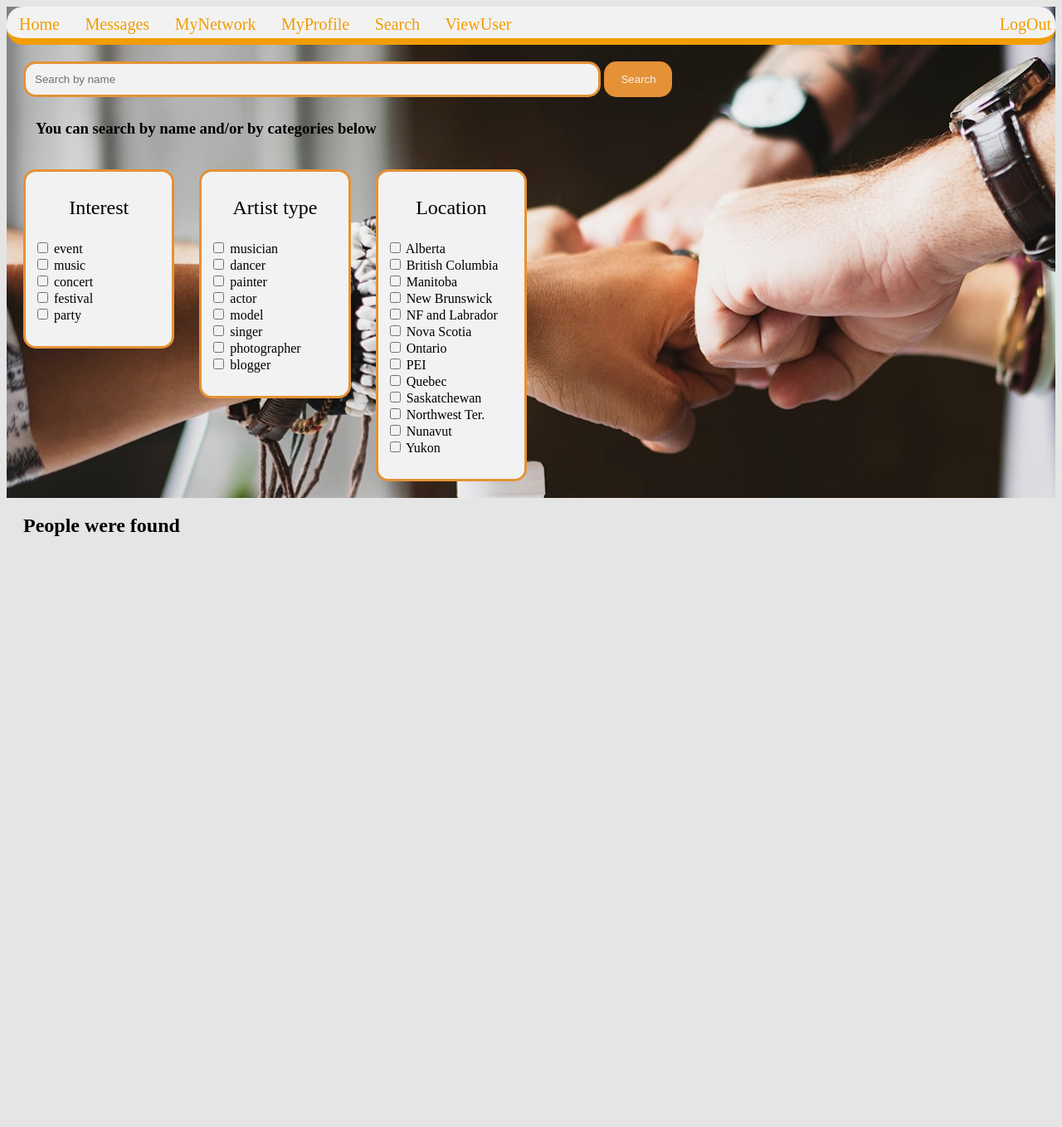
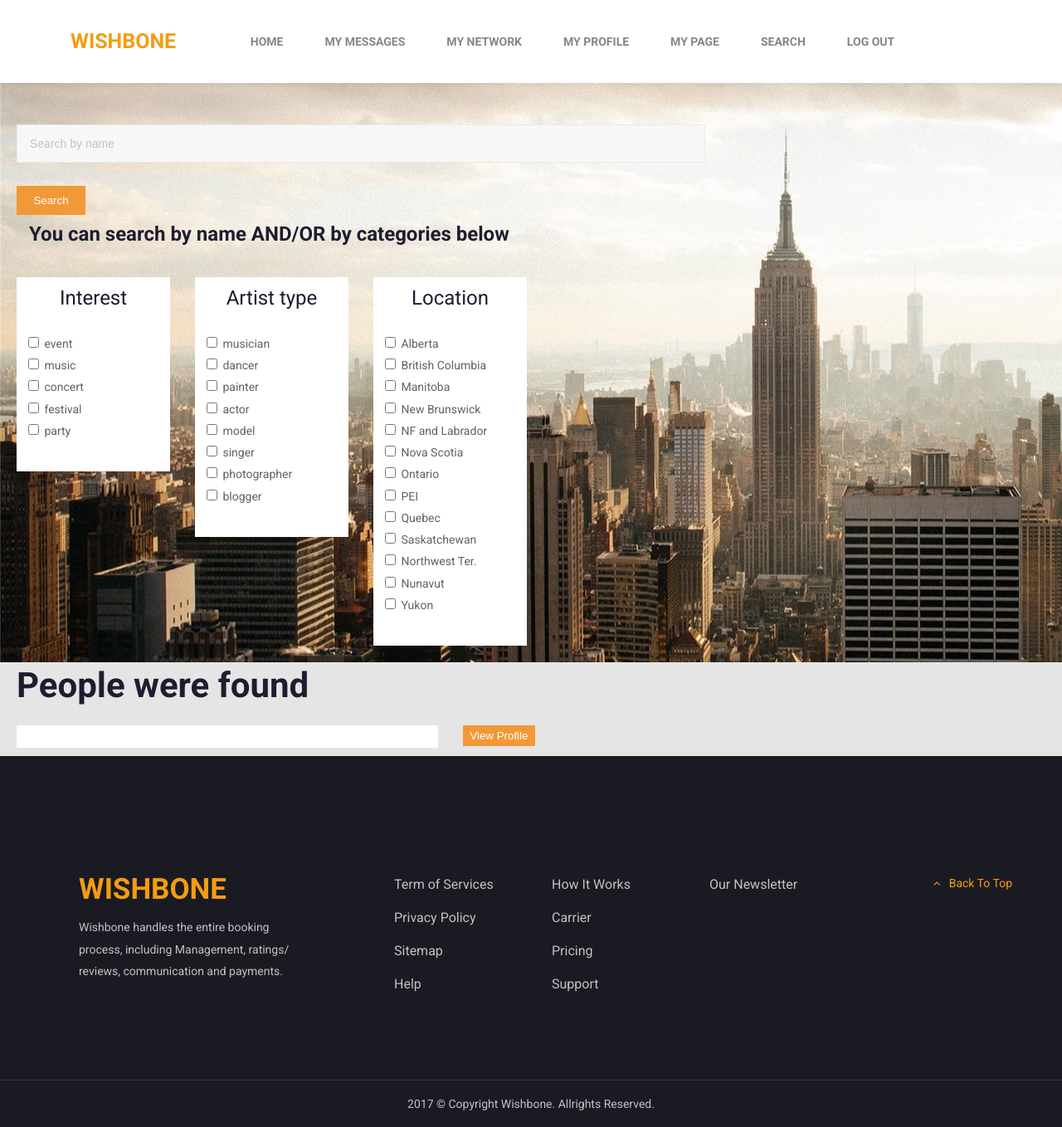
Before and after one commit to Andrarch/Wishbone, a PHP site: page /search.php in a window 1280 px wide. Shown: the whole page at 83% size. Before the commit the page ends 646 px from the top, so only its background shows below. Run offline with PHP 8.4, Linux system fonts and the light colour scheme; the visitor is signed in with stand-in values (Sample User, id 1); some libraries are stand-ins or nearby versions.

Commit message:
search commit

```diff
--- a/Wishbone/assets/css/search.css
+++ b/Wishbone/assets/css/search.css
@@ -9,53 +9,76 @@ body{
 }
 */
 
-.row{
+.row {
     padding-left: 20px;
+
 }
 
-.row2{
+.row2 {
     padding-left: 20px;
     margin: auto;
 }
 
-.search{
+.search {
     width: 100%;
+    margin-top: 150px;
 }
 
-.searchbar{
-    width: 85%;
+.searchbar {
+    width: 80%;
     border: 3px solid #F19938;
-    padding: 11px;
-    border-radius: 15px;
-    margin-top: 20px;
+    padding: 20px;
+/*    border-radius: 15px;*/
+
 }
 
-.searchbtn{
+.searchbtn {
     background-color: #F19938;
     color: white;
-    padding: 14px 20px;
+    padding: 10px;
     margin: 8px 0;
     border: none;
     cursor: pointer;
     width: 10%;
-    border-radius: 15px;
+/*    border-radius: 15px;*/
 }
 
 .searchbtn:hover {
-  color: #fff;
-  background-color: #333333;
+    color: #fff;
+    background-color: #333333;
+
 }
 
-.w3-button{
+.viewProfilebtn {
     background-color: #F19938;
     color: white;
-    padding: 14px 20px;
-
+    padding: 5px;
+/*    margin: 8px 0;*/
     border: none;
     cursor: pointer;
-    width: 10%;
-    border-radius: 15px;
+    width: 30%;
+    margin-top:  5px;
+    margin-bottom: 10px;
+/*    border-radius: 15px;*/
 }
+
+.viewProfilebtn:hover {
+    color: #fff;
+    background-color: #333333;
+}
+
+
+.textboxList {
+  padding-left: 10px;
+   margin-top:  5px;
+    margin-bottom: 10px;
+    background-color: white;
+}
+
+.textboxList:hover {
+    box-shadow: 0 15px 50px 0 rgba(0, 0, 0, .2);
+}
+
 
 .textbox {
     padding: 10px;
@@ -63,8 +86,8 @@ body{
     background-color: white;
     text-align: left;
     transition: all ease .3s;
-    border-radius: 15px;
-    border: 3px solid #F19938;
+/*    border-radius: 15px;*/
+/*    border: 3px solid #F19938;*/
 }
 
 .textbox:hover {
@@ -85,7 +108,22 @@ body{
     text-align: center;
 }
 
-.textbox__title2{
+.textbox__title2 {
     font-weight: bold;
     text-align: left;
 }
+
+.w3-panel w3-card {
+    background-color: white;
+    transition: all ease .3s;
+    border: 3px solid #F19938;
+}
+
+
+
+
+
+
+
+
+/* ..........   all ........... */
--- a/Wishbone/index.html
+++ b/Wishbone/index.html
@@ -135,9 +135,13 @@
 													<div class="widget-text__content">
 														<!-- form-search -->
 														<div class="form-search">
+                                                            <a style="color: #f39c12; font-size: 85px; font-weight: 700;"
+							href="index.html">WISHBONE</a>
+<!--
 															<form>
 																<input class="form-control" style="background: transparent; border-color:#c2c2c2; color:#c2c2c2" type="text" placeholder="Enter Location to find an entertainer..."/>
 															</form>
+-->
 														</div><!-- End / form-search -->
 													</div>
 												</div>
--- a/Wishbone/search.php
+++ b/Wishbone/search.php
@@ -1,5 +1,6 @@
 <!doctype html>
 <html>
+
     <head>
         <meta charset="utf-8">
         <meta name="viewport" content="width=device-width, initial-scale=1.0, maximum-scale=1.0, user-scalable=no">
@@ -9,69 +10,84 @@
         <link rel="stylesheet" type="text/css" href="assets/fonts/fontawesome/font-awesome.min.css">
         <link rel="stylesheet" type="text/css" href="assets/vendors/bootstrap4/bootstrap-grid.min.css">
         <link rel="stylesheet" type="text/css" href="assets/vendors/bootstrap4/bootstrap-social.css">
-    <link rel="stylesheet" type="text/css" href="assets/vendors/_jquery/jquery.min.css">
-    <link rel="stylesheet" type="text/css" href="https://fonts.googleapis.com/css family=Roboto:300,300i,400,400i,700,700i&amp;amp;subset=latin-ext">
+        <link rel="stylesheet" type="text/css" href="assets/vendors/magnific-popup/magnific-popup.min.css">
+        <link rel="stylesheet" type="text/css" href="assets/vendors/owl.carousel/owl.carousel.css">
+        <link rel="stylesheet" type="text/css" href="https://fonts.googleapis.com/css?family=Roboto:300,300i,400,400i,700,700i&amp;amp;subset=latin-ext">
+        <link rel="stylesheet" type="text/css" href="assets/css/main.css">
         <link rel="stylesheet" type="text/css" href="assets/css/search.css">
 
-
-
-<link rel="stylesheet" type="text/css" href="assets/css/userHome.css">
-<!-- Add icon library -->
-<link rel="stylesheet" href="https://cdnjs.cloudflare.com/ajax/libs/font-awesome/4.7.0/css/font-awesome.min.css">
-
-
-
     <title>Search</title>
-
         <style>
             body{
                 background: #E5E5E5;
 /*            margin-top:20px;*/
             }
-        .block{background: url(assets/img/backgrounds/1.jpg);
-        filter: brightness(95%);}
+            .block {background: url(assets/img/slider.jpg);
+                filter: brightness(100%);}
         </style>
+    </head>
 
-</head>
+
 
 <body>
     <?php session_start();?>
 
+    <div class="page-wrap">
+        <!-- header -->
+        <header class="header">
+			<div class="container">
+				<div class="header__logo">
+					<a style="color: #f39c12; font-size: 25px; font-weight: 700;" href="index.html">WISHBONE</a>
+				</div>
 
+                <nav class="consult-nav">
+                    <!-- consult-menu -->
+					<ul class="consult-menu">
+						<li><a href="index.html">Home</a></li>
+				        <li><a href="chat.php">My Messages</a></li>
+						<li><a href="mynetwork.php">My Network</a></li>
+						<li><a href="profile.php">My Profile</a>
+						<li><a href="userHome.php">My Page</a>
+						<li><a href="search.php">Search</a>
+						<li><a href="logOut.php">Log out</a>
+					</ul>
+					<!-- consult-menu -->
+                    <div class="navbar-toggle">
+						<span></span><span></span><span></span>
+					</div>
+                </nav>
+				<!-- End / consult-nav -->
+            </div>
+        </header>
+    </div>
 
 
 
 <div class="block">
+    <form action="search_action.php" method="POST">
 
-        <div class="topnav">
- <div>
-<a class="active" href="#home">Home</a>
-<a href="#messages">Messages</a>
- <a href="#mynetwork">MyNetwork</a>
-  <a href="#myprofile">MyProfile</a>
- <a href="#search">Search</a>
- <a href="#viewuser">ViewUser</a>
- </div>
- <div>
-  <a class="Logout" href="#logout">LogOut</a>
-  </div>
-</div>
-
-    <form action="search_action.php" method="POST">
+        <div id="searchBar">
             <div class="row">
+                <div class="search">
                     <div class="col-md-8">
-            <div class="search">
                         <input type="text" class="searchbar" name="search_text" placeholder="Search by name">
                         <button type="submit" class="searchbtn">Search</button>
                     </div>
                 </div>
+
+                <?php
+                    if(!empty($_SESSION['error'])){
+                        $msg = $_SESSION['error'];
+                        echo '<span style="color:red">'.$msg.'</span>';
+                    }
+                ?>
             </div>
+        </div>
+
 
         <div class="row2">
             <div class="col-md-7">
-
-                <h3 class="textbox__title2">You can search by name and/or by categories below</h3>
-
+                <h4 class="textbox__title2">You can search by name AND/OR by categories below</h4>
             </div>
         </div>
 
@@ -124,33 +140,120 @@
                 </div>
             </div>
 
-
         </div>
     </form>
 </div>
 
+
     <div class="row">
         <div class="col-md-8">
             <h2>People were found</h2>
-
-
+        </div>
+    </div>
         <?php
             if(!empty($_SESSION['array'])){
                 $arr = $_SESSION['array'];
                 $length = count($arr);
                 for ($i = 0; $i < $length; $i++) {
-                        echo $arr[$i]."<br>";
+        ?>
+
+   <div class="row">
+       <div class="col-md-5">
+           <div class="textboxList">
+               <?php echo $arr[$i]."<br>"; ?>
+           </div>
+       </div>
+
+       <div class="col-md-3">
+           <button type="button" class="viewProfilebtn" onclick="window.location.href='profile.php'">View Profile</button>
+       </div>
+    </div>
+    <?php
                 }
             }else{
-                    echo "Not found<br>";
+    ?>
+    <div class="row">
+        <div class="col-md-8">
+            <h4>No results found</h4>
+        </div>
+    </div>
+
+    <?php
             }
         session_destroy();
     ?>
 
+     <!-- footer -->
+    <footer class="footer">
+		<div class="footer__main">
+			<div class="row row-eq-height">
+				<div class="col-8 col-sm-7 col-md-9 col-lg-3 ">
+					<div class="footer__item" style="top: -12px; position: relative;">
+						<a style="color: #f39c12; font-size: 35px; font-weight: 700;" href="index.html">WISHBONE</a>
+                        <p>Wishbone handles the entire booking process, including
+				            Management, ratings/ reviews, communication and payments.</p>
+					</div>
+				</div>
+
+				<div class="col-sm-6 col-md-4 col-lg-3 col-xl-2 offset-0 offset-sm-0 offset-md-0 offset-lg-0 offset-xl-1 ">
+					<div class="footer__item">
+                        <!-- widget-text__widget -->
+						<section class="widget-text__widget widget">
+							<div class="widget-text__content">
+								<ul>
+									<li><a href="#">Term of Services </a></li>
+									<li><a href="#">Privacy Policy </a></li>
+									<li><a href="#">Sitemap </a></li>
+									<li><a href="#">Help</a></li>
+								</ul>
+							</div>
+						</section>
+						<!-- End / widget-text__widget -->
+					</div>
+				</div>
+
+				<div class="col-sm-6 col-md-4 col-lg-2 col-xl-2 ">
+					<div class="footer__item">
+						<!-- widget-text__widget -->
+						<section class="widget-text__widget widget">
+							<div class="widget-text__content">
+								<ul>
+									<li><a href="#">How It Works </a></li>
+									<li><a href="#">Carrier </a></li>
+									<li><a href="#">Pricing </a></li>
+									<li><a href="#">Support</a></li>
+								</ul>
+							</div>
+						</section>
+						<!-- End / widget-text__widget -->
+					</div>
+				</div>
+
+				<div class="col-md-4 col-lg-2 col-xl-2 ">
+					<div class="footer__item">
+						<div class="form-sub">
+							<a href="#" class="form-sub__title">Our Newsletter</a>
+						</div>
+					</div>
+				</div>
+
+     			<div class="col-sm-6 col-md-4 col-lg-2 col-xl-2  consult_backToTop">
+					<div class="footer__item">
+						<a href="#" id="back-to-top"> <i class="fa fa-angle-up" aria-hidden="true"> </i><span>Back To Top</span></a>
+					</div>
+				</div>
 
             </div>
         </div>
 
+        <div class="footer__copyright">
+            2017 &copy; Copyright Wishbone. Allrights Reserved.
+        </div>
+	</footer>
+	<!-- End / footer -->
+
+
+
 
     </body>
 </html>
```
Also changed, not shown: Wishbone/dao/searchDAO.php (added, +25 -0 lines), Wishbone/profileOksana.php (added, +428 -0 lines), Wishbone/search_action.php (+13 -2 lines). Lines whose indentation alone changed are shown as unchanged.
